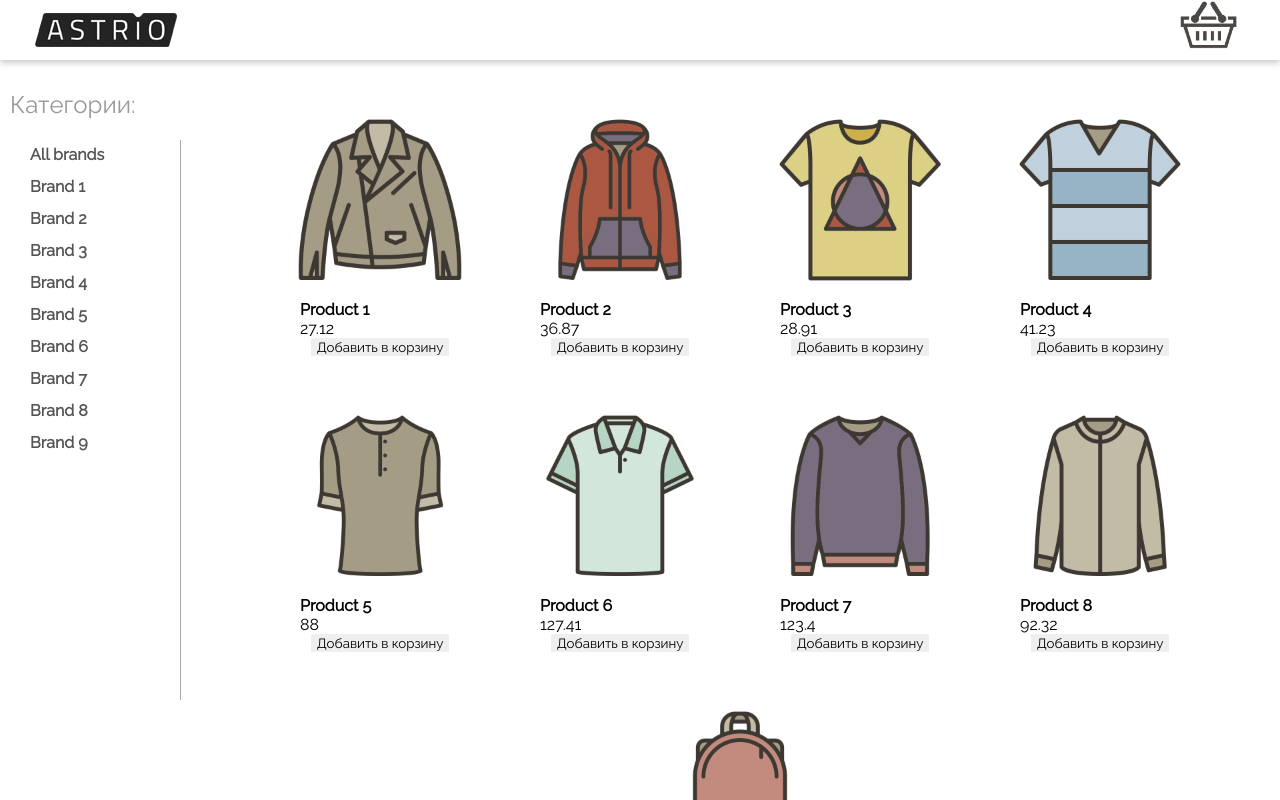
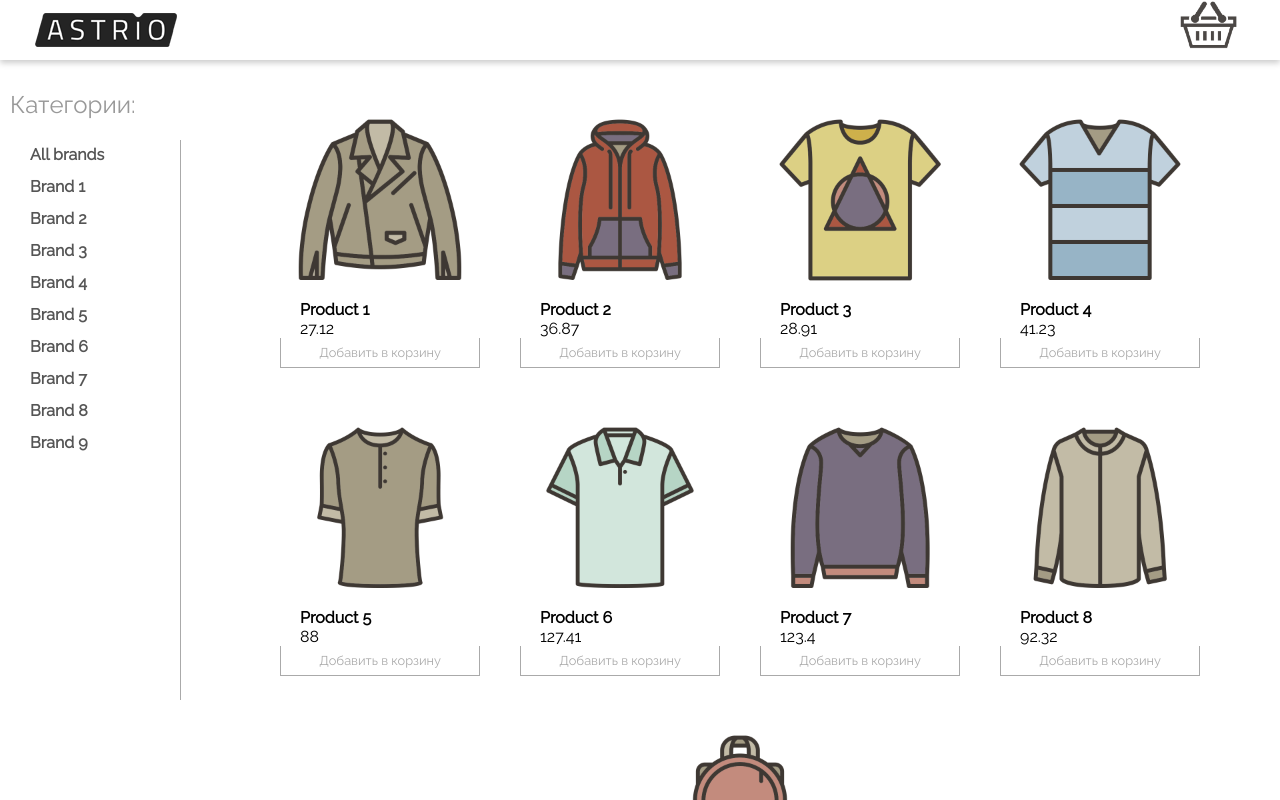
Before and after one commit to Maks-eco/store-nuxt, a Nuxt app: page / in a window 1280 px wide. Shown: the top 800 px of the page. Built offline with nearby package versions, Linux system fonts and the light colour scheme.

Commit message:
upd styles

```diff
--- a/components/CategoryList.vue
+++ b/components/CategoryList.vue
@@ -3,25 +3,44 @@ import { storeToRefs } from "pinia";
 import { onMounted, ref } from "vue";
 import { Category } from "~/types";
 
-const allCategories: Category = {
+interface CategoryState extends Category {
+  active: boolean;
+}
+
+const allCategories: CategoryState = {
   id: -1,
   title: "All brands",
   code: "brand_all",
   sort: "0",
+  active: false,
 };
 
-const list = ref(null as Category[] | null);
+const list = ref(null as CategoryState[] | null);
 const store = useCounterStore();
 const { currentBrand } = storeToRefs(store);
 const isOpen = ref(false);
 
 const updateBrand = (id: number) => {
+  // console.log(id);
   currentBrand.value = id;
+  const index = list.value?.findIndex((item) => item.id === id);
+  // console.log(index);
+  list.value?.forEach((item: CategoryState) => {
+    item.active = false;
+    return item;
+  });
+  if (typeof index !== "undefined" && list.value) {
+    list.value[index].active = true;
+  }
 };
 
 onMounted(() => {
   store.getCategories().then((data: any) => {
-    list.value = [allCategories, ...data] as Category[];
+    data = data.map((item: CategoryState) => {
+      item.active = false;
+      return item;
+    });
+    list.value = [allCategories, ...data] as CategoryState[];
   });
 });
 </script>
@@ -33,7 +52,7 @@ onMounted(() => {
     <div class="list">
       <h2 class="header">Категории:</h2>
       <div
-        class="brand"
+        :class="[{ 'brand-active': item.active }, 'brand']"
         v-for="item in list"
         :key="item.id"
         v-on:click="updateBrand(item.id)"
@@ -76,6 +95,10 @@ hr {
     }
   }
 }
+
+.brand-active .title {
+  color: $active-color;
+}
 .title {
   // font-size: 1.2rem;
   font-weight: 700;
--- a/components/ProductCard.vue
+++ b/components/ProductCard.vue
@@ -20,10 +20,11 @@ const props = defineProps<{
   </div>
 </template>
 
-<style scoped>
+<style lang="scss" scoped>
 .container-item {
   display: flex;
   width: 200px;
+  /* height: fit-content; */
   margin: 40px 20px 0 20px;
   flex-wrap: wrap;
   justify-content: flex-start;
@@ -32,7 +33,14 @@ const props = defineProps<{
   margin-left: 20px;
 }
 .image {
-  width: 200px;
+  /* width: 200px; */
+  aspect-ratio: 1 / 1;
+  width: 100%;
+  object-fit: cover;
+  transition: 0.3s all ease-in-out;
+}
+.container-item:hover .image {
+  transform: scale(1.05);
 }
 .title {
   font-weight: 700;
@@ -43,6 +51,24 @@ const props = defineProps<{
   width: 100%;
 }
 .button {
-  border: 0;
+  width: 100%;
+
+  padding-top: 7px;
+  padding-bottom: 7px;
+  border: 1px solid #aaa;
+  border-top: 0;
+  background-color: #fff;
+  color: #aaa;
+  font-size: 0.8rem;
+  cursor: pointer;
+}
+
+.container-item:hover .button {
+  color: $active-color;
+  border: 1px solid $active-color;
+  border-top: 0;
+  font-weight: 700;
+
+  transition: border-color 0.3s;
 }
 </style>
--- a/components/ProductList.vue
+++ b/components/ProductList.vue
@@ -11,7 +11,7 @@ const { currentBrand } = storeToRefs(store);
 watchEffect(() => {
   if (currentBrand.value) {
     if (listData.value && currentBrand.value === -1) {
-      console.log("brand_all");
+      // console.log("brand_all");
       list.value = [...listData.value];
       return;
     }
```
